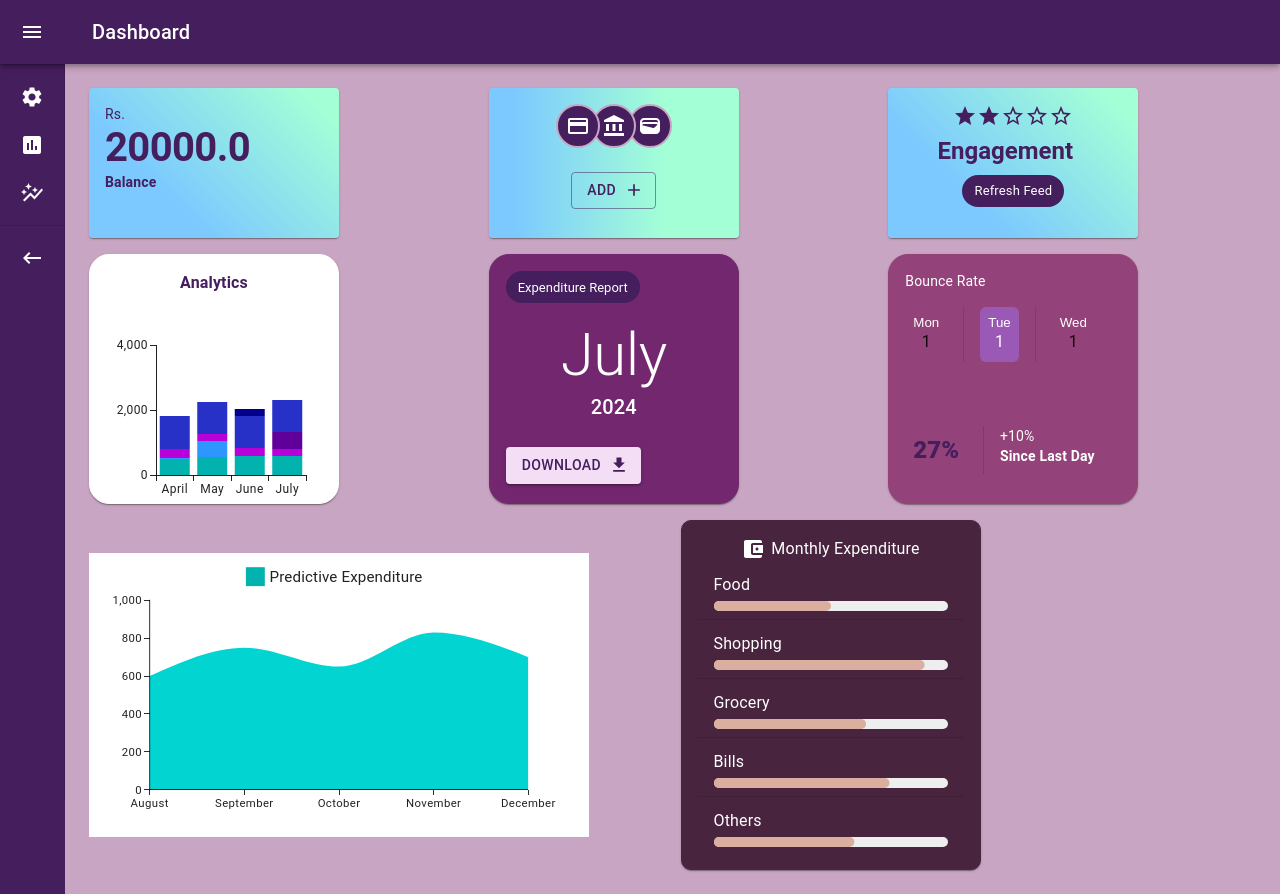
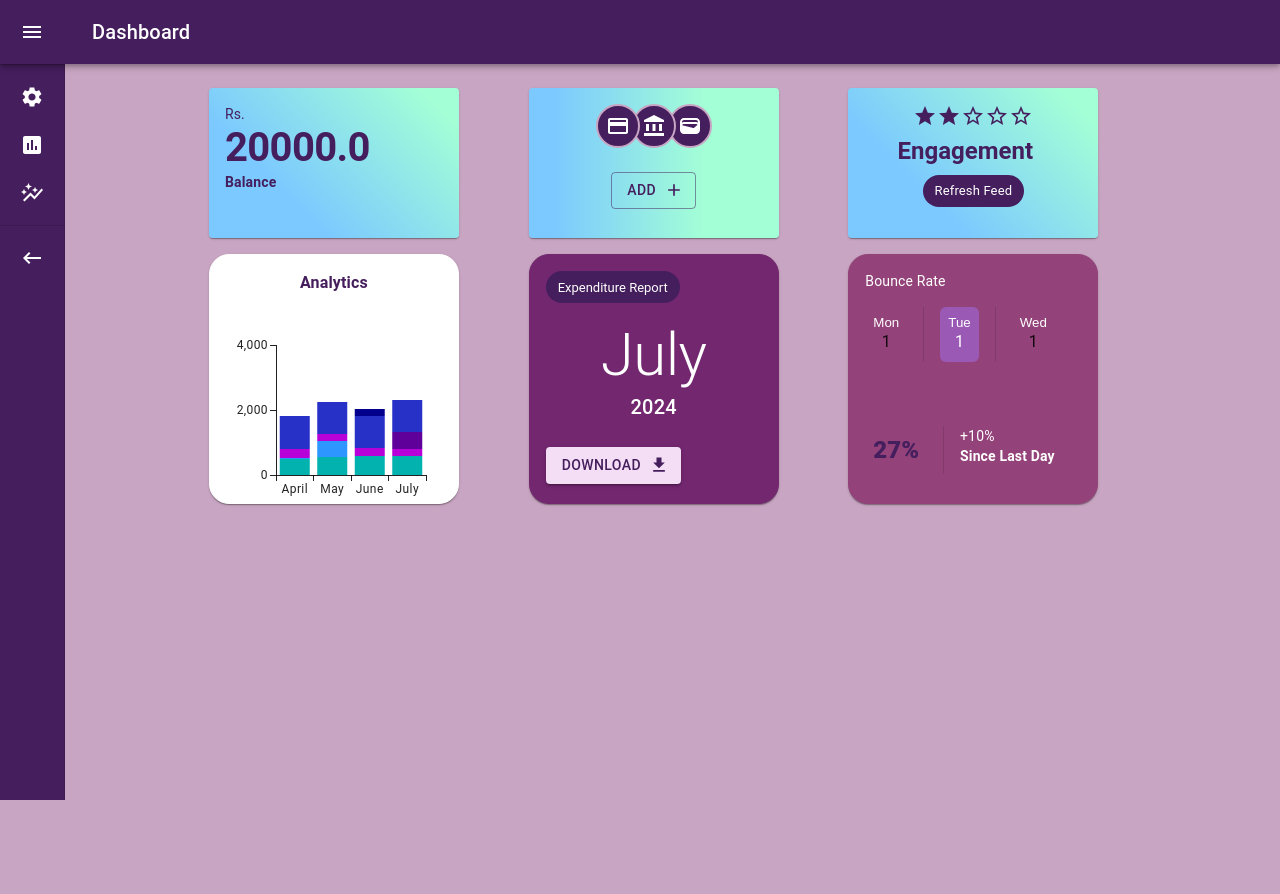
Before and after one commit to farahjahangir12/AI-Powered-Financial-Expense-Tracker, a React (Vite) app: page / in a window 1280 px wide. After the commit the page ends 800 px from the top, so only its background shows below. Built offline with nearby package versions, Linux system fonts and the light colour scheme.

Commit message:
Update Dashboard.jsx

```diff
--- a/src/components/Dashboard/Dashboard.jsx
+++ b/src/components/Dashboard/Dashboard.jsx
@@ -23,7 +23,7 @@ import ExpenseCard from './ExpenseCard';
 import DownloadFile from './DownloadFile';
 import Reports from './Reports';
 import Barchart from './Barchart';
-import Linechart from './Linechart';
+import Linechart from './LineChart';
 import Balance from './Balance';
 import Cards from './Cards';
 
@@ -98,7 +98,7 @@ const Drawer = styled(MuiDrawer, { shouldForwardProp: (prop) => prop !== 'open'
   }),
 );
 
-export default function Dashboard() {
+export default function Menu() {
   const theme = useTheme();
   const [open, setOpen] = React.useState(false);
 
@@ -196,35 +196,26 @@ export default function Dashboard() {
       </Drawer>
       <Box component="main" sx={{ flexGrow: 1, p: 3 }}>
         <DrawerHeader />
-        <Grid container spacing={4} columns={30} sx={{ display: "flex", flexDirection: { xs: "column", md: "row" }, justifyContent: 'center', alignItems: "center", marginBottom: 2 }}>
-        <Grid item xs={30} md={10}>
-          <Balance />
+        <Grid container spacing={4} columns={30} sx={{ display:"flex",flexDirection:{xs:"column",md:"row"},justifyContent:'center',alignItems:"center",marginBottom:2 }}>
+          <Grid item xs={15} md={8}>
+            <Balance/>
           </Grid>
-        <Grid item xs={30} md={10}>
-        <Cards />
+          <Grid item xs={15} md={8}>
+            <Cards/>
           </Grid>
-       <Grid item xs={30} md={10}>
+          <Grid item xs={15} md={8}>
           <Insight content="Engagement" />
           </Grid>
         </Grid>
-
-<Grid container spacing={4} columns={30} sx={{ display: "flex", flexDirection: { xs: "column", md: "row" }, justifyContent: 'center', alignItems: "center" }}>
-  <Grid item xs={30} md={10}>
-    <Barchart />
+        <Grid container spacing={4} columns={30} sx={{ display:"flex",flexDirection:{xs:"column",md:"row"},justifyContent:'center',alignItems:"center" }}>
+          <Grid item xs={15} md={8}>
+           <Barchart/>
           </Grid>
-  <Grid item xs={30} md={10}>
-    <DownloadFile />
+          <Grid item xs={15} md={8}>
+          <DownloadFile/>
           </Grid>
-  <Grid item xs={30} md={10}>
-    <Reports />
-  </Grid>
-</Grid>
-<Grid container spacing={2} columns={30} sx={{ display: "flex", flexDirection: { xs: "column", md: "row" }, justifyContent: 'center', alignItems: "center" }}>
-  <Grid item xs={30} md={15}>
-    <Linechart />
-  </Grid>
-  <Grid item xs={30} md={15}>
-    <ExpenseCard />
+          <Grid item xs={15} md={8}>
+          <Reports/>
           </Grid>
         </Grid>
       </Box>
```
Lines whose indentation alone changed are shown as unchanged.
